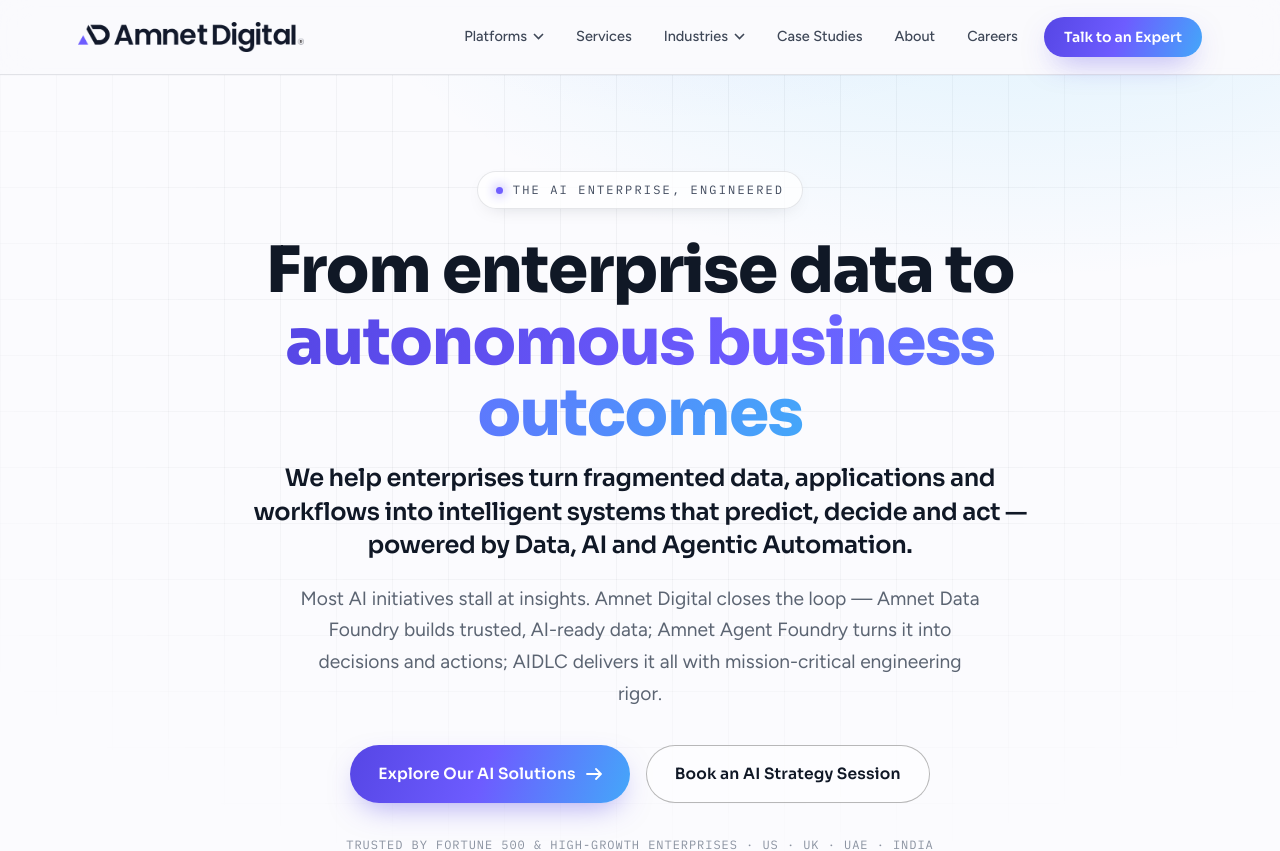
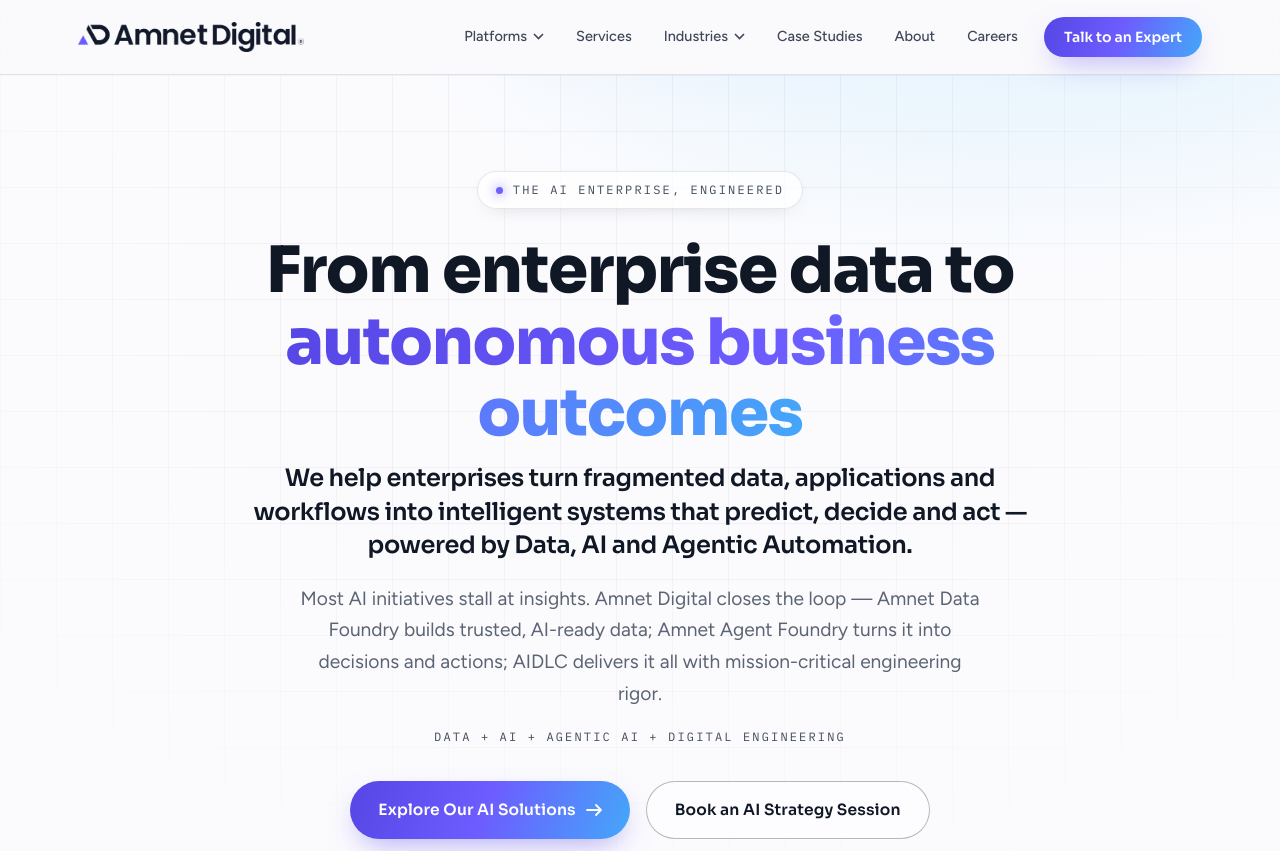
Before and after one commit to dineshReddyPadala/Amnet_Digital_Website, a Next.js app: page / in a window 1280 px wide. Shown: the top 851 px of the page. Built offline with nearby package versions, Linux system fonts and the light colour scheme.

Commit message:
added changes

```diff
--- a/components/sections/Hero.tsx
+++ b/components/sections/Hero.tsx
@@ -25,10 +25,13 @@
           We help enterprises turn fragmented data, applications and workflows into intelligent systems
           that predict, decide and act — powered by Data, AI and Agentic Automation.
         </h2>
-        <p className="text-[clamp(17px,1.5vw,20px)] text-muted mx-auto mb-9 max-w-[56ch]">
+        <p className="text-[clamp(17px,1.5vw,20px)] text-muted mx-auto mb-5 max-w-[56ch]">
           Most AI initiatives stall at insights. Amnet Digital closes the loop — Amnet Data Foundry builds trusted,
           AI-ready data; Amnet Agent Foundry turns it into decisions and actions; AIDLC delivers it all with
           mission-critical engineering rigor.
+        </p>
+        <p className="font-mono text-xs tracking-[0.18em] uppercase text-[#414B5E] mx-auto mb-9">
+          Data + AI + Agentic AI + Digital Engineering
         </p>
         <div className="flex gap-4 justify-center flex-wrap mb-[26px]">
           <Button href="/services" variant="molten" arrow>
```
